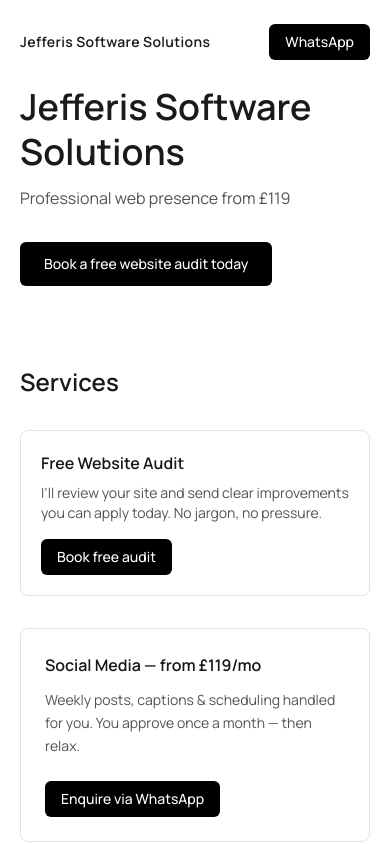
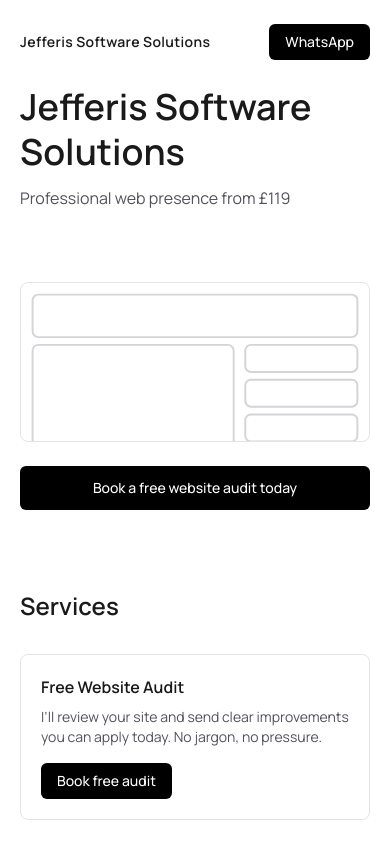
Before and after one commit to finnjefferis/jss, a Next.js app: page / in a window 390 px wide. Shown: the top 844 px of the page. Built offline with nearby package versions, Linux system fonts and the light colour scheme.

Commit message:
added wireframe on mboile

```diff
--- a/src/app/globals.css
+++ b/src/app/globals.css
@@ -76,3 +76,22 @@ body {
 @media (prefers-reduced-motion: reduce) {
   .wire { animation: none !important; }
 }
+/* Mobile wireframes */
+.mw { animation: mw-draw 480ms ease forwards; }
+.mw-1 { animation-delay: 0ms; }
+.mw-2 { animation-delay: 100ms; }
+.mw-3 { animation-delay: 200ms; }
+.mw-4 { animation-delay: 300ms; }
+.mw-5 { animation-delay: 400ms; }
+
+@keyframes mw-draw { to { stroke-dashoffset: 0; } }
+
+@keyframes reveal  { to { opacity: 1; } }
+@keyframes deblur  { from { filter: blur(3px); } to { filter: blur(0); } }
+
+/* Respect reduced motion */
+@media (prefers-reduced-motion: reduce) {
+  .mw { animation: none !important; }
+  .animate-\[reveal_500ms_600ms_ease-out_forwards\],
+  .animate-\[deblur_400ms_600ms_ease-out_forwards\] { animation: none !important; }
+}
--- a/src/app/page.tsx
+++ b/src/app/page.tsx
@@ -19,34 +19,37 @@ export default function Page() {
         </a>
       </header>
 
-      {/* Hero */}
      <section className="relative mb-20 grid grid-cols-1 items-center gap-10 md:mb-24 md:grid-cols-2">
+
+  {/* LEFT SIDE (Text) */}
   <div>
     <h2 className="text-4xl font-semibold leading-tight md:text-5xl">
       Jefferis Software Solutions
     </h2>
-          <p className="mt-3 text-zinc-600">
-            Professional web presence from £119
-          </p>
+    <p className="mt-3 text-zinc-600">Professional web presence from £119</p>
 
+    {/* CTA — visible on desktop only */}
     <a
-            href="https://wa.me/447939309355?text=Hi%20Finn%2C%20I%27d%20like%20a%20FREE%20website%20audit."
-            className="mt-8 inline-block rounded-md bg-black px-6 py-3 text-sm font-medium text-white hover:bg-zinc-800"
+      href="https://wa.me/447939309355?text=Hi%20Finn%2C%20I'd%20like%20a%20FREE%20website%20audit."
+      className="mt-8 hidden md:inline-block rounded-md bg-black px-6 py-3 text-sm font-medium text-white hover:bg-zinc-800"
     >
       Book a free website audit today
     </a>
   </div>
+
+  {/* RIGHT SIDE (Hero Visual, Desktop) */}
+{/* Desktop visual (draw-on wireframe) */}
 <div className="hidden md:flex items-center justify-center h-48 rounded-xl border border-zinc-200">
   <svg
     width="100%"
     height="100%"
-    className="text-zinc-300"
     viewBox="0 0 400 260"
     fill="none"
     stroke="currentColor"
     strokeWidth="2"
     strokeLinecap="round"
     strokeLinejoin="round"
+    className="text-zinc-300"
   >
     {/* Header */}
     <rect
@@ -55,7 +58,6 @@ export default function Page() {
       style={{ strokeDasharray: 100, strokeDashoffset: 100 }}
       className="wire wire-1"
     />
-
     {/* Left main content panel */}
     <rect
       x="10" y="90" width="240" height="150" rx="6" pathLength="100"
@@ -63,7 +65,6 @@ export default function Page() {
       style={{ strokeDasharray: 100, strokeDashoffset: 100 }}
       className="wire wire-2"
     />
-
     {/* Right column cards */}
     <rect
       x="270" y="90" width="120" height="30" rx="6" pathLength="100"
@@ -93,9 +94,44 @@ export default function Page() {
 </div>
 
 
+  {/* MOBILE WIREFRAME + CTA BELOW */}
+  <div className="md:hidden mt-8">
+    {/* compact mobile wireframe block */}
+    <div className="relative h-40 w-full rounded-lg border border-zinc-200 overflow-hidden">
+      {/* screenshot reveal */}
+      <div className="absolute inset-0 opacity-0 animate-[reveal_500ms_600ms_ease-out_forwards]">
 
+      </div>
+
+      {/* mobile wireframe svg */}
+      <svg
+        viewBox="0 0 360 200"
+        className="absolute inset-0 text-zinc-300"
+        fill="none"
+        stroke="currentColor"
+        strokeWidth="2"
+        strokeLinecap="round"
+        strokeLinejoin="round"
+      >
+        <rect x="12" y="12" width="336" height="44" rx="6" pathLength="100" className="mw mw-1" style={{ strokeDasharray: 100, strokeDashoffset: 100 }} />
+        <rect x="12" y="64" width="208" height="124" rx="6" pathLength="100" className="mw mw-2" style={{ strokeDasharray: 100, strokeDashoffset: 100 }} />
+        <rect x="232" y="64" width="116" height="28" rx="6" pathLength="100" className="mw mw-3" style={{ strokeDasharray: 100, strokeDashoffset: 100 }} />
+        <rect x="232" y="100" width="116" height="28" rx="6" pathLength="100" className="mw mw-4" style={{ strokeDasharray: 100, strokeDashoffset: 100 }} />
+        <rect x="232" y="136" width="116" height="28" rx="6" pathLength="100" className="mw mw-5" style={{ strokeDasharray: 100, strokeDashoffset: 100 }} />
+      </svg>
+    </div>
+
+    {/* CTA — Mobile below wireframe */}
+    <a
+      href="https://wa.me/447939309355?text=Hi%20Finn%2C%20I'd%20like%20a%20FREE%20website%20audit."
+      className="mt-6 inline-block w-full text-center rounded-md bg-black px-6 py-3 text-sm font-medium text-white hover:bg-zinc-800"
+    >
+      Book a free website audit today
+    </a>
+  </div>
 
 </section>
+
 
       {/* Services */}
       <section className="mb-24 md:mb-28">
```
Lines whose indentation alone changed are shown as unchanged.
